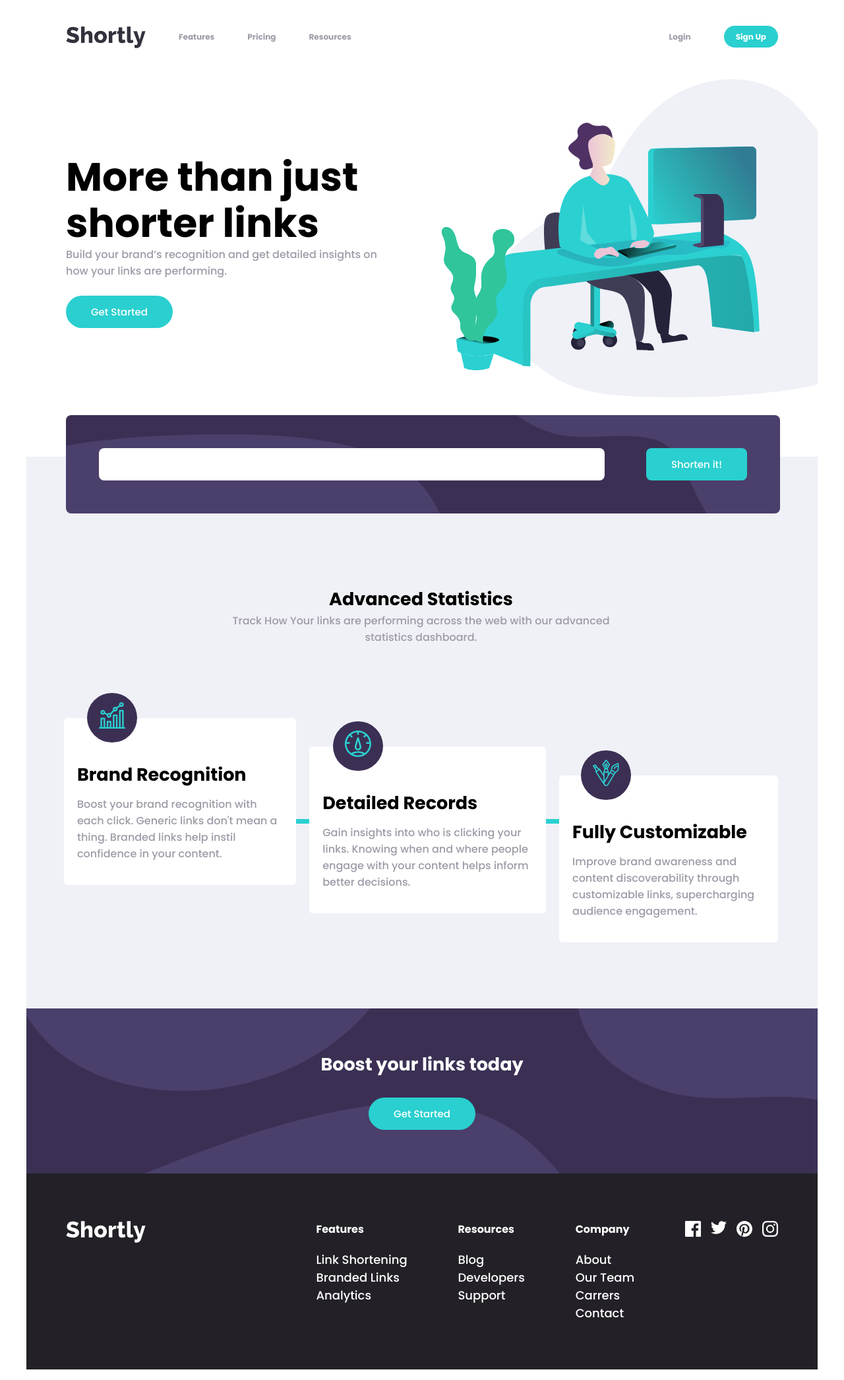
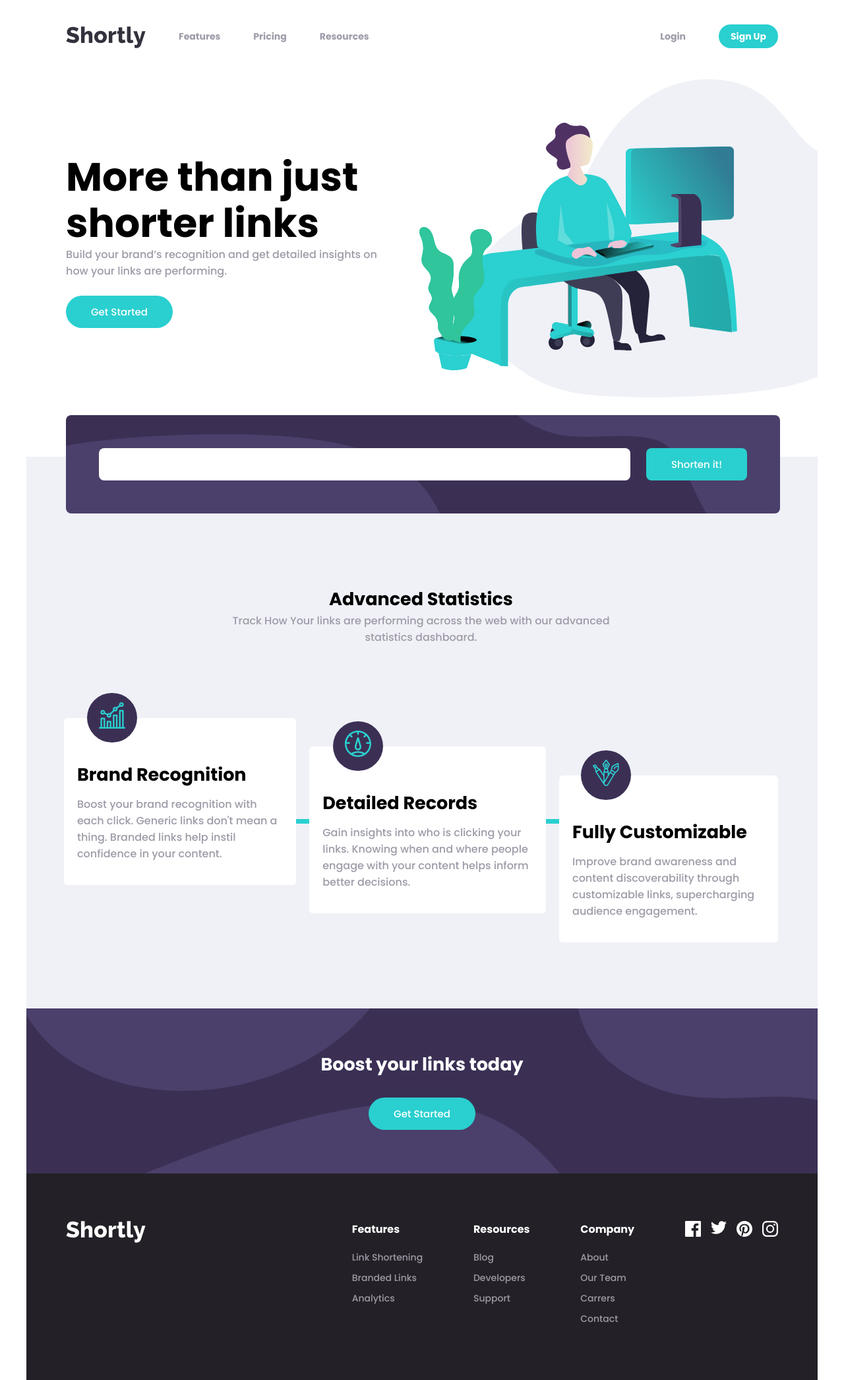
Before and after one commit to giandefaria/url-shortening-api-master, a React (Create React App) app: page / in a window 1280 px wide. Shown: the whole page at 66% size. Built offline with nearby package versions, Linux system fonts and the light colour scheme.

Commit message:
ajustei o rodapé da página

```diff
--- a/src/index.css
+++ b/src/index.css
@@ -21,3 +21,7 @@ header {
 main {
   background: linear-gradient(to bottom, #ffffff 572px, #EFF1F7 28%);
 }
+
+footer {
+  font-size: 14px;
+}
--- a/src/styles/Footer.css
+++ b/src/styles/Footer.css
@@ -14,7 +14,7 @@
 
 .container--footer li a {
     text-decoration: none;
-    color: white;
+    color: hsl(257, 7%, 63%);
 
 }
 
@@ -24,12 +24,16 @@
 
 .container--footer--links {
     display: flex;
-    gap: 6vw;
+    gap: 6vmax;
 
 }
 
 .container--footer--links h2, p {
     font-size: 16px;
+}
+
+.container--footer--links ul li {
+    margin-bottom: 10px;
 }
 
 .social--logos {
--- a/src/styles/Header.css
+++ b/src/styles/Header.css
@@ -22,14 +22,14 @@
     text-decoration: none;
     color: hsl(257, 7%, 63%);
     font-weight: 700;
-    font-size: 12px;
+    font-size: 14px;
 }
 
 #sign--up {
     font-family: 'Poppins', sans-serif;
     padding: 8px 18px;
     background: hsl(180, 66%, 49%);
-    font-size: 12px;
+    font-size: 14px;
     color: white;
     border-style: none;
     border-radius: 30px;
--- a/src/styles/Main.css
+++ b/src/styles/Main.css
@@ -4,11 +4,11 @@
     display: flex;
     overflow: hidden;
     margin: 0 0 20px 5%;
-    gap: 6vw;
+    gap: 4vw;
 }
 
 .box--main--text, .main--image {
-    width: 50%;
+    width: 53%;
 }
 
 .box--main--text {
@@ -70,7 +70,7 @@
 }
 
 .input--link {
-    width: 78%;
+    width: 82%;
     border-radius: 8px;
     border-style: none;
 }
```
